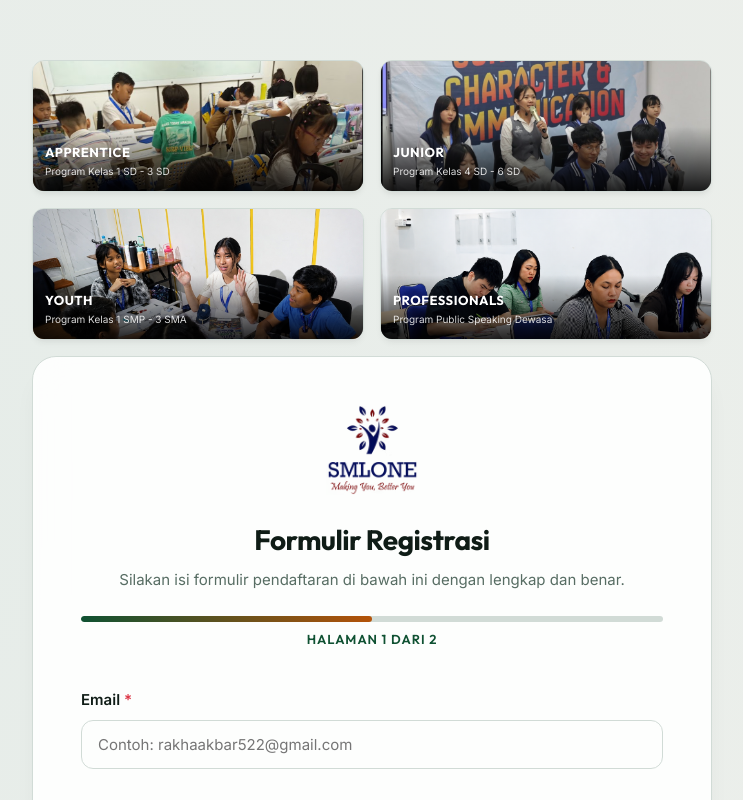
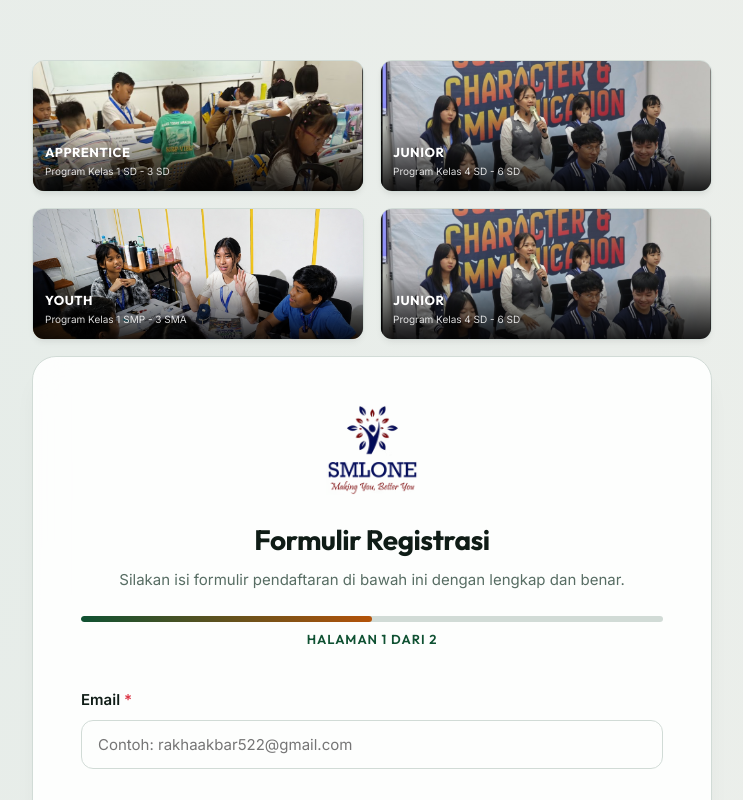
Before and after one commit to Rakha999888/registrasi_smlone, a React (Vite) app: page / in a window 1280 px wide. Shown: the top 800 px of the page, without its empty margins (268-1011 px from the left). Built offline with nearby package versions, Linux system fonts and the light colour scheme; a web font is replaced by a local one.

Commit message:
refactor: remove Professionals program from dropdown, sidebar images, and success screen

```diff
--- a/src/App.jsx
+++ b/src/App.jsx
@@ -2,7 +2,6 @@ import { useState, useEffect } from 'react';
 import smloneLogo from './assets/smlone_logo.png';
 import imgApprentice from './assets/gambar/apprentice.png';
 import imgJunior from './assets/gambar/junior.jpg';
-import imgProfesional from './assets/gambar/profesional.png';
 import imgYouth from './assets/gambar/youth.jpg';
 import './App.css';
 
@@ -592,13 +591,11 @@ function App() {
         </div>
       </div>
 
-      ${programSelected !== 'Profesional' ? `
       <h4 class="section-title">Kode Referral Aktivasi Siswa</h4>
       <div class="referral-section">
         <span class="referral-code-text">${referralCode}</span>
         <p style="font-size: 11px; color: #576d63; margin: 8px 0 0 0; font-weight: 500;">Gunakan kode referral ini saat melakukan registrasi pembuatan akun siswa di cabang terdekat SMLONE</p>
       </div>
-      ` : ''}
 
       <div class="instructions-section">
         <p class="instructions-text">
@@ -892,15 +889,11 @@ function App() {
                   </div>
                 </div>
 
-                {programSelected !== 'Profesional' && (
-                  <>
-                    <h4 className="sp-section-title">Kode Referral Aktivasi Siswa</h4>
-                    <div className="sp-barcode-box">
-                      <span className="sp-referral-code">{getReferralCode()}</span>
-                      <p style={{fontSize: '12px', color: '#576d63', margin: '8px 0 0 0', fontWeight: 500}}>Gunakan kode referral ini saat melakukan registrasi pembuatan akun siswa di cabang terdekat SMLONE</p>
-                    </div>
-                  </>
-                )}
+                <h4 className="sp-section-title">Kode Referral Aktivasi Siswa</h4>
+                <div className="sp-barcode-box">
+                  <span className="sp-referral-code">{getReferralCode()}</span>
+                  <p style={{fontSize: '12px', color: '#576d63', margin: '8px 0 0 0', fontWeight: 500}}>Gunakan kode referral ini saat melakukan registrasi pembuatan akun siswa di cabang terdekat SMLONE</p>
+                </div>
 
                 <div className="sp-instructions">
                   <p>
@@ -1153,16 +1146,6 @@ function App() {
                           }}
                         >
                           Program Orator 101
-                        </div>
-                        <div
-                          className={`custom-dropdown-option ${programSelected === 'Professionals' ? 'selected' : ''}`}
-                          onClick={() => {
-                            setProgramSelected('Professionals');
-                            setIsDropdownOpen(false);
-                            if (errors.programSelected) setErrors({ ...errors, programSelected: null });
-                          }}
-                        >
-                          Professionals
                         </div>
                       </div>
                     )}
@@ -1733,11 +1716,11 @@ function App() {
 
         <div className="activity-card">
           <div className="activity-image-wrapper">
-            <img src={imgProfesional} className="activity-image" alt="Professionals Program" style={{ objectPosition: 'center 15%' }} />
+            <img src={imgJunior} className="activity-image" alt="Junior Program" style={{ objectPosition: 'center 15%' }} />
           </div>
           <div className="activity-overlay">
-            <h4 className="activity-title">Professionals</h4>
-            <p className="activity-subtitle">Program Public Speaking Dewasa</p>
+            <h4 className="activity-title">Junior</h4>
+            <p className="activity-subtitle">Program Kelas 4 SD - 6 SD</p>
           </div>
         </div>
       </aside>
```
